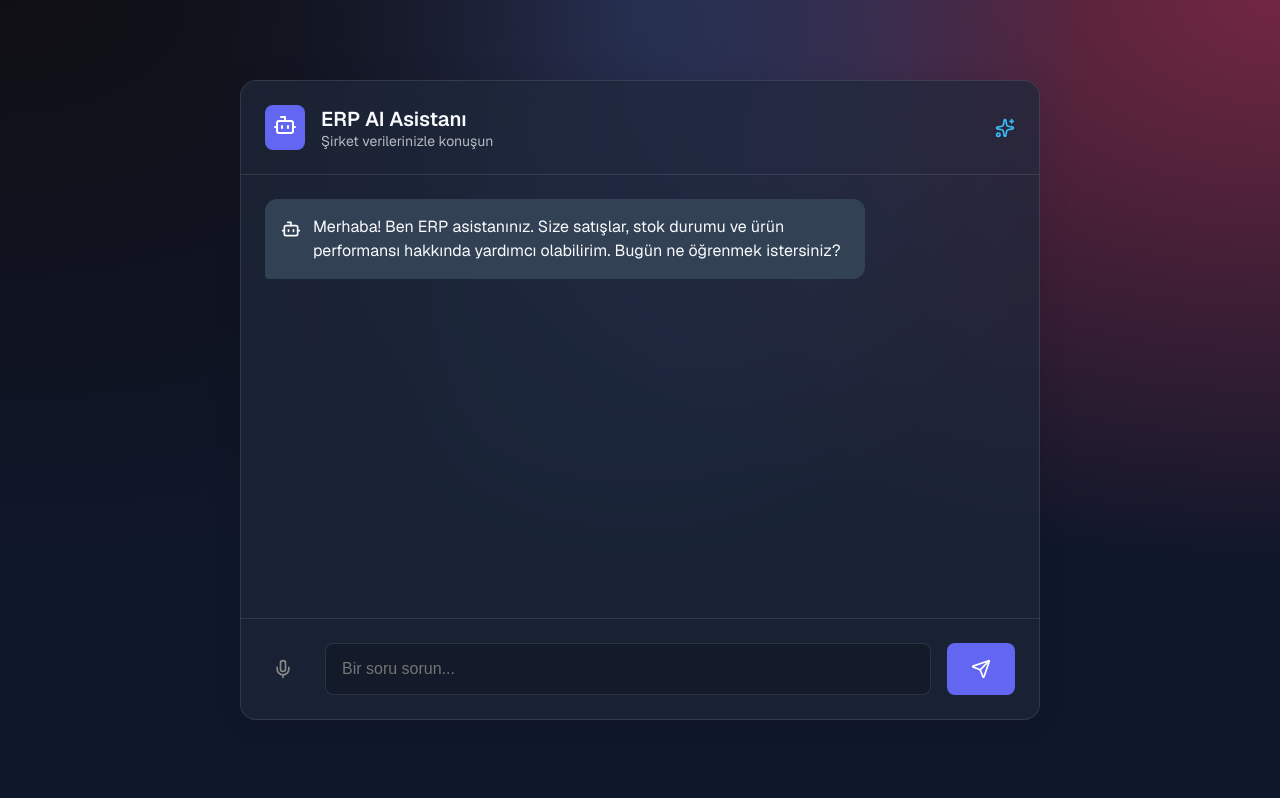
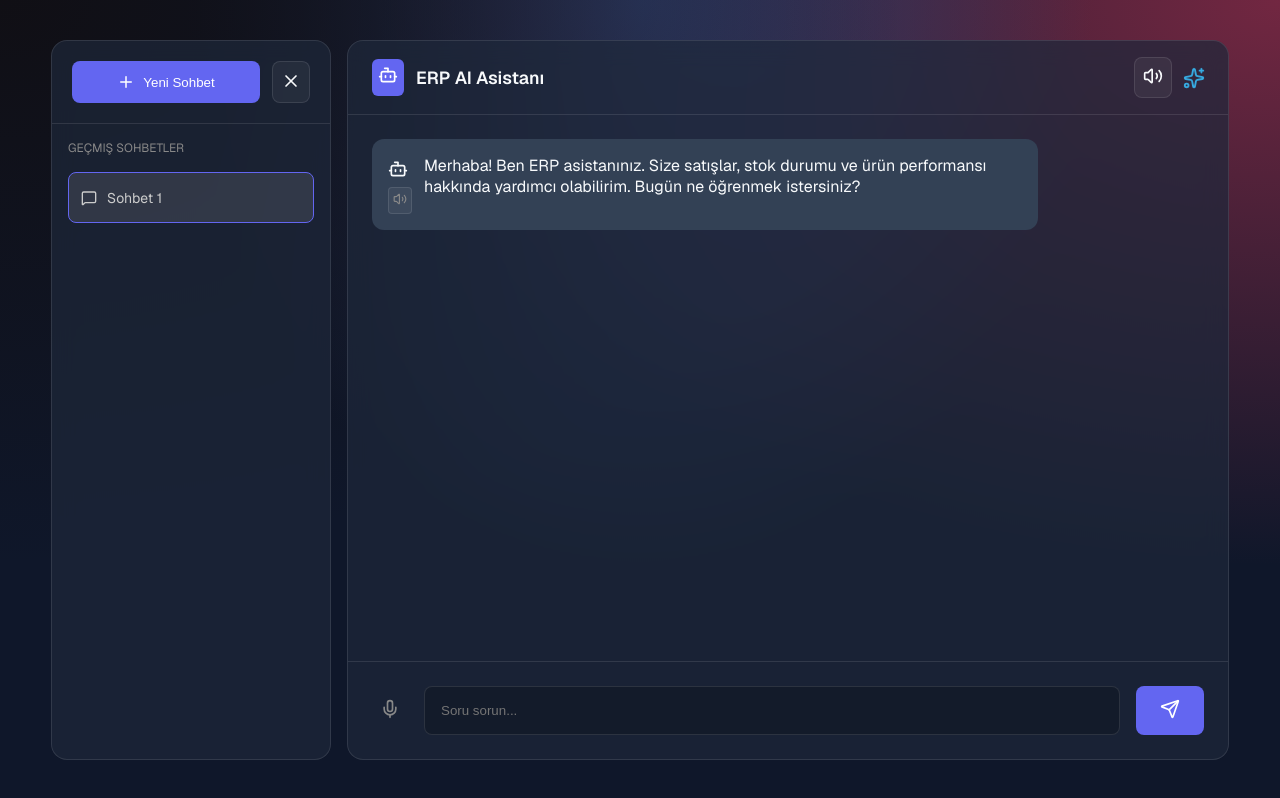
Before and after one commit to Seyfullah-KIZILKAYAA/erp_ai_cheatbot, a Next.js app: page / in a window 1280 px wide. Built offline with nearby package versions, Linux system fonts and the light colour scheme.

Commit message:
feat: multi-session sidebar, chat persistence, and improved voice controls

```diff
--- a/components/ChatInterface.module.css
+++ b/components/ChatInterface.module.css
@@ -1,30 +1,204 @@
-.container {
+.layout {
     display: flex;
-    flex-direction: column;
-    height: 80vh;
-    width: 90%;
-    max-width: 800px;
-    margin: 2rem auto;
+    height: 90vh;
+    width: 95%;
+    max-width: 1400px;
+    margin: 1rem auto;
+    gap: 1rem;
+    overflow: hidden;
+}
+
+.sidebar {
+    width: 280px;
     background: var(--card-bg);
     backdrop-filter: blur(12px);
     border: 1px solid var(--glass-border);
     border-radius: 16px;
-    box-shadow: 0 4px 30px rgba(0, 0, 0, 0.1);
+    display: flex;
+    flex-direction: column;
+    transition: all 0.3s ease;
+    flex-shrink: 0;
+}
+
+.sidebarClosed {
+    width: 0;
+    margin-right: -1rem;
+    opacity: 0;
+    pointer-events: none;
+}
+
+.sidebarHeader {
+    padding: 1.25rem;
+    display: flex;
+    gap: 0.75rem;
+    border-bottom: 1px solid var(--glass-border);
+}
+
+.newChatSidebarButton {
+    flex: 1;
+    background: var(--primary);
+    color: white;
+    border: none;
+    border-radius: 8px;
+    padding: 0.75rem;
+    display: flex;
+    align-items: center;
+    justify-content: center;
+    gap: 8px;
+    font-weight: 500;
+    cursor: pointer;
+}
+
+.closeSidebarButton {
+    background: rgba(255, 255, 255, 0.05);
+    border: 1px solid var(--glass-border);
+    color: var(--foreground);
+    padding: 8px;
+    border-radius: 8px;
+    cursor: pointer;
+}
+
+.sessionList {
+    flex: 1;
+    overflow-y: auto;
+    padding: 1rem;
+    display: flex;
+    flex-direction: column;
+    gap: 0.5rem;
+}
+
+.sidebarTitle {
+    font-size: 0.75rem;
+    text-transform: uppercase;
+    color: #888;
+    margin-bottom: 0.5rem;
+}
+
+.sessionItem {
+    display: flex;
+    align-items: center;
+    gap: 10px;
+    padding: 0.75rem;
+    border-radius: 8px;
+    cursor: pointer;
+    transition: all 0.2s;
+    color: #ccc;
+    position: relative;
+}
+
+.sessionItem:hover {
+    background: rgba(255, 255, 255, 0.08);
+    color: white;
+}
+
+.activeSession {
+    background: rgba(255, 255, 255, 0.1);
+    border: 1px solid var(--primary);
+}
+
+.sessionTitle {
+    flex: 1;
+    font-size: 0.875rem;
+    white-space: nowrap;
+    overflow: hidden;
+    text-overflow: ellipsis;
+}
+
+.deleteButton {
+    opacity: 0;
+    background: transparent;
+    border: none;
+    color: #666;
+    padding: 4px;
+    cursor: pointer;
+}
+
+.sessionItem:hover .deleteButton {
+    opacity: 1;
+}
+
+.deleteButton:hover {
+    color: #ef4444;
+}
+
+.container {
+    flex: 1;
+    background: var(--card-bg);
+    backdrop-filter: blur(12px);
+    border: 1px solid var(--glass-border);
+    border-radius: 16px;
+    display: flex;
+    flex-direction: column;
     overflow: hidden;
 }
 
 .header {
-    padding: 1.5rem;
+    padding: 1rem 1.5rem;
     border-bottom: 1px solid var(--glass-border);
     display: flex;
     align-items: center;
-    gap: 1rem;
+    justify-content: space-between;
+}
+
+.menuButton {
+    background: transparent;
+    border: none;
+    color: var(--foreground);
+    cursor: pointer;
+}
+
+.headerCenter {
+    display: flex;
+    align-items: center;
+    gap: 0.75rem;
+}
+
+.headerActions {
+    display: flex;
+    align-items: center;
+    gap: 0.75rem;
+}
+
+.actionButton {
+    background: rgba(255, 255, 255, 0.05);
+    border: 1px solid var(--glass-border);
+    color: var(--foreground);
+    padding: 8px;
+    border-radius: 8px;
+    cursor: pointer;
+}
+
+.actionButton:hover {
+    background: rgba(255, 255, 255, 0.15);
+}
+
+.disabledAction {
+    opacity: 0.5;
+    color: #888;
+}
+
+.sparkleIcon {
+    color: var(--accent);
+    animation: pulse 2s infinite ease-in-out;
+}
+
+@keyframes pulse {
+
+    0%,
+    100% {
+        transform: scale(1);
+        opacity: 0.8;
+    }
+
+    50% {
+        transform: scale(1.2);
+        opacity: 1;
+    }
 }
 
 .title {
-    font-size: 1.25rem;
+    font-size: 1.1rem;
     font-weight: 600;
-    color: var(--foreground);
 }
 
 .messagesArea {
@@ -40,23 +214,35 @@
     max-width: 80%;
     padding: 1rem;
     border-radius: 12px;
-    line-height: 1.5;
-    position: relative;
-    animation: fadeIn 0.3s ease-out forwards;
+    animation: fadeIn 0.3s ease-out;
 }
 
 .userMessage {
     align-self: flex-end;
     background: var(--chat-bubble-user);
     color: white;
-    border-bottom-right-radius: 4px;
 }
 
 .botMessage {
     align-self: flex-start;
     background: var(--chat-bubble-bot);
     color: var(--foreground);
-    border-bottom-left-radius: 4px;
+}
+
+.messageSpeakButton {
+    background: rgba(255, 255, 255, 0.05);
+    border: 1px solid var(--glass-border);
+    color: #888;
+    padding: 4px;
+    border-radius: 4px;
+    cursor: pointer;
+    transition: all 0.2s;
+    align-self: flex-start;
+}
+
+.messageSpeakButton:hover {
+    background: var(--primary);
+    color: white;
 }
 
 .inputArea {
@@ -73,13 +259,7 @@
     border: 1px solid var(--glass-border);
     background: rgba(0, 0, 0, 0.2);
     color: white;
-    font-size: 1rem;
     outline: none;
-    transition: border-color 0.2s;
-}
-
-.input:focus {
-    border-color: var(--primary);
 }
 
 .sendButton {
@@ -89,19 +269,6 @@
     border-radius: 8px;
     padding: 0 1.5rem;
     cursor: pointer;
-    font-weight: 600;
-    transition: background 0.2s, transform 0.1s;
-    display: flex;
-    align-items: center;
-    justify-content: center;
-}
-
-.sendButton:hover {
-    background: var(--primary-hover);
-}
-
-.sendButton:active {
-    transform: scale(0.98);
 }
 
 .loading {
@@ -115,27 +282,21 @@
     height: 8px;
     background: var(--foreground);
     border-radius: 50%;
-    opacity: 0.6;
-    animation: bounce 1.4s infinite ease-in-out both;
-}
-
-.dot:nth-child(1) {
-    animation-delay: -0.32s;
+    animation: bounce 1.4s infinite;
 }
 
 .dot:nth-child(2) {
-    animation-delay: -0.16s;
+    animation-delay: 0.2s;
 }
 
 @keyframes bounce {
 
     0%,
-    80%,
     100% {
         transform: scale(0);
     }
 
-    40% {
+    50% {
         transform: scale(1);
     }
 }
@@ -158,36 +319,10 @@
     color: #888;
     cursor: pointer;
     padding: 8px;
-    border-radius: 50%;
-    transition: all 0.2s;
-    display: flex;
-    align-items: center;
-    justify-content: center;
-    margin-right: 8px;
-}
-
-.micButton:hover {
-    background: rgba(255, 255, 255, 0.1);
-    color: #fff;
 }
 
 .micActive {
-    color: #ef4444 !important;
-    /* Red */
-    background: rgba(239, 68, 68, 0.1) !important;
-    animation: pulse 1.5s infinite;
+    color: #ef4444;
+    background: rgba(239, 68, 68, 0.1);
+    border-radius: 50%;
 }
-
-@keyframes pulse {
-    0% {
-        box-shadow: 0 0 0 0 rgba(239, 68, 68, 0.4);
-    }
-
-    70% {
-        box-shadow: 0 0 0 10px rgba(239, 68, 68, 0);
-    }
-
-    100% {
-        box-shadow: 0 0 0 0 rgba(239, 68, 68, 0);
-    }
-}
--- a/components/ChatInterface.tsx
+++ b/components/ChatInterface.tsx
@@ -2,7 +2,7 @@
 'use client'
 
 import { useState, useRef, useEffect } from 'react'
-import { Send, Bot, User, Sparkles, Mic, Volume2, MicOff } from 'lucide-react'
+import { Send, Bot, User, Sparkles, Mic, Volume2, VolumeX, MicOff, Plus, MessageSquare, Trash2, X, Menu } from 'lucide-react'
 import styles from './ChatInterface.module.css'
 import DynamicWidget from './DynamicComponents'
 
@@ -15,20 +15,122 @@ interface Message {
     ui_component?: 'table' | 'chart' | 'stat'
 }
 
+interface ChatSession {
+    id: string
+    title: string
+    messages: Message[]
+    timestamp: number
+}
+
+const SESSIONS_KEY = 'erp_chat_sessions';
+const SPEECH_KEY = 'erp_speech_enabled';
+const MAX_SESSIONS = 15;
+
 export default function ChatInterface() {
-    const [messages, setMessages] = useState<Message[]>([
-        {
+    const initialMessage: Message = {
         id: '1',
         role: 'bot',
         content: 'Merhaba! Ben ERP asistanınız. Size satışlar, stok durumu ve ürün performansı hakkında yardımcı olabilirim. Bugün ne öğrenmek istersiniz?',
         timestamp: new Date()
-        }
-    ])
+    };
+
+    const [sessions, setSessions] = useState<ChatSession[]>([])
+    const [currentSessionId, setCurrentSessionId] = useState<string>('')
     const [inputValue, setInputValue] = useState('')
     const [isLoading, setIsLoading] = useState(false)
     const [isListening, setIsListening] = useState(false)
+    const [isSpeechEnabled, setIsSpeechEnabled] = useState(true)
+    const [isSidebarOpen, setIsSidebarOpen] = useState(true)
+
     const messagesEndRef = useRef<HTMLDivElement>(null)
     const recognitionRef = useRef<any>(null)
+
+    // --- Persistence Logic ---
+    useEffect(() => {
+        // Load Audio Setting
+        const savedSpeechPref = localStorage.getItem(SPEECH_KEY);
+        if (savedSpeechPref !== null) {
+            setIsSpeechEnabled(savedSpeechPref === 'true');
+        }
+
+        // Load Sessions
+        const savedSessions = localStorage.getItem(SESSIONS_KEY);
+        if (savedSessions) {
+            try {
+                const parsed = JSON.parse(savedSessions);
+                const loadedSessions = parsed.map((s: any) => ({
+                    ...s,
+                    messages: s.messages.map((m: any) => ({ ...m, timestamp: new Date(m.timestamp) }))
+                }));
+                setSessions(loadedSessions);
+                if (loadedSessions.length > 0) {
+                    setCurrentSessionId(loadedSessions[0].id);
+                } else {
+                    createNewChat();
+                }
+            } catch (e) {
+                console.error("Session load error:", e);
+                createNewChat();
+            }
+        } else {
+            createNewChat();
+        }
+    }, []);
+
+    useEffect(() => {
+        if (sessions.length > 0) {
+            localStorage.setItem(SESSIONS_KEY, JSON.stringify(sessions));
+        }
+    }, [sessions]);
+
+    useEffect(() => {
+        localStorage.setItem(SPEECH_KEY, isSpeechEnabled.toString());
+        if (!isSpeechEnabled && window.speechSynthesis) {
+            window.speechSynthesis.cancel();
+        }
+    }, [isSpeechEnabled]);
+
+    const createNewChat = () => {
+        const newId = Date.now().toString();
+        const newSession: ChatSession = {
+            id: newId,
+            title: `Sohbet ${sessions.length + 1}`,
+            messages: [initialMessage],
+            timestamp: Date.now()
+        };
+        setSessions(prev => [newSession, ...prev.slice(0, MAX_SESSIONS - 1)]);
+        setCurrentSessionId(newId);
+    };
+
+    const deleteSession = (e: React.MouseEvent, id: string) => {
+        e.stopPropagation();
+        const updated = sessions.filter(s => s.id !== id);
+        setSessions(updated);
+        if (currentSessionId === id) {
+            if (updated.length > 0) {
+                setCurrentSessionId(updated[0].id);
+            } else {
+                createNewChat();
+            }
+        }
+    };
+
+    const currentSession = sessions.find(s => s.id === currentSessionId) || { messages: [initialMessage] };
+    const messages = currentSession.messages;
+
+    const updateCurrentSessionMessages = (newMessages: Message[]) => {
+        setSessions(prev => prev.map(s => {
+            if (s.id === currentSessionId) {
+                const firstUserMsg = newMessages.find(m => m.role === 'user');
+                return {
+                    ...s,
+                    messages: newMessages,
+                    title: firstUserMsg ? (firstUserMsg.content.length > 25 ? firstUserMsg.content.slice(0, 25) + '...' : firstUserMsg.content) : s.title
+                };
+            }
+            return s;
+        }));
+    };
 
     const scrollToBottom = () => {
         messagesEndRef.current?.scrollIntoView({ behavior: 'smooth' })
@@ -38,63 +140,44 @@ export default function ChatInterface() {
         scrollToBottom()
     }, [messages])
 
-    // --- SESLİ KOMUT İŞLEMLERİ ---
+    // --- Voice Logic ---
     useEffect(() => {
         if (typeof window !== 'undefined' && 'webkitSpeechRecognition' in window) {
             const SpeechRecognition = (window as any).webkitSpeechRecognition
             const recognition = new SpeechRecognition()
-            recognition.continuous = false; // Tek cümle alıp dursun
+            recognition.continuous = false;
             recognition.interimResults = false;
             recognition.lang = 'tr-TR';
 
             recognition.onresult = (event: any) => {
                 const transcript = event.results[0][0].transcript
                 setInputValue(transcript)
-                setTimeout(() => handleSendMessage(null, transcript), 500) // 0.5sn sonra otomatik gönder
+                setTimeout(() => handleSendMessage(null, transcript), 500)
             }
 
-            recognition.onend = () => {
-                setIsListening(false)
-            }
-
-            recognition.onerror = (event: any) => {
-                console.error("Speech recognition error", event.error)
-                setIsListening(false)
-            }
-
+            recognition.onend = () => setIsListening(false)
+            recognition.onerror = () => setIsListening(false)
             recognitionRef.current = recognition
         }
     }, [])
 
     const toggleListening = () => {
-        if (!recognitionRef.current) {
-            alert("Tarayıcınız sesli komut özelliğini desteklemiyor.")
-            return;
-        }
-
-        if (isListening) {
-            recognitionRef.current.stop()
-        } else {
-            recognitionRef.current.start()
-            setIsListening(true)
-        }
+        if (!recognitionRef.current) return alert("Sesli komut desteklenmiyor.");
+        if (isListening) recognitionRef.current.stop();
+        else { recognitionRef.current.start(); setIsListening(true); }
     }
 
     const speakText = (text: string) => {
-        if (!window.speechSynthesis) return;
+        if (typeof window === 'undefined' || !window.speechSynthesis) return;
 
-        // Varsa önceki konuşmayı durdur
         window.speechSynthesis.cancel();
-
         const utterance = new SpeechSynthesisUtterance(text);
         utterance.lang = 'tr-TR';
         window.speechSynthesis.speak(utterance);
     }
-    // ----------------------------
 
     const handleSendMessage = async (e: React.FormEvent | null, textOverride?: string) => {
         if (e) e.preventDefault()
-
         const finalContent = textOverride || inputValue
         if (!finalContent.trim()) return
 
@@ -105,7 +188,8 @@ export default function ChatInterface() {
             timestamp: new Date()
         }
 
-        setMessages(prev => [...prev, userMessage])
+        const updatedMessages = [...messages, userMessage];
+        updateCurrentSessionMessages(updatedMessages);
         setInputValue('')
         setIsLoading(true)
 
@@ -121,8 +205,8 @@ export default function ChatInterface() {
 
             const data = await response.json();
 
-            // Cevabı SESLİ oku
-            speakText(data.content);
+            // Auto speak if enabled
+            if (isSpeechEnabled) speakText(data.content);
 
             const botMessage: Message = {
                 id: (Date.now() + 1).toString(),
@@ -133,32 +217,78 @@ export default function ChatInterface() {
                 timestamp: new Date()
             }
 
-            setMessages(prev => [...prev, botMessage])
+            updateCurrentSessionMessages([...updatedMessages, botMessage]);
         } catch (err: any) {
             console.error('Chat API Error:', err)
-            const errorMessage: Message = {
+            updateCurrentSessionMessages([...updatedMessages, {
                 id: (Date.now() + 1).toString(),
                 role: 'bot',
-                content: 'Üzgünüm, bir iletişim hatası oluştu. Lütfen bağlantınızı kontrol edin.',
+                content: 'İletişim hatası oluştu.',
                 timestamp: new Date()
-            }
-            setMessages(prev => [...prev, errorMessage])
+            }]);
         } finally {
             setIsLoading(false)
         }
     }
 
     return (
+        <div className={styles.layout}>
+            {/* --- SIDEBAR --- */}
+            <aside className={`${styles.sidebar} ${!isSidebarOpen ? styles.sidebarClosed : ''}`}>
+                <div className={styles.sidebarHeader}>
+                    <button onClick={createNewChat} className={styles.newChatSidebarButton}>
+                        <Plus size={18} />
+                        <span>Yeni Sohbet</span>
+                    </button>
+                    <button onClick={() => setIsSidebarOpen(false)} className={styles.closeSidebarButton}>
+                        <X size={20} />
+                    </button>
+                </div>
+
+                <div className={styles.sessionList}>
+                    <div className={styles.sidebarTitle}>Geçmiş Sohbetler</div>
+                    {sessions.map(session => (
+                        <div
+                            key={session.id}
+                            className={`${styles.sessionItem} ${currentSessionId === session.id ? styles.activeSession : ''}`}
+                            onClick={() => setCurrentSessionId(session.id)}
+                        >
+                            <MessageSquare size={16} />
+                            <span className={styles.sessionTitle}>{session.title}</span>
+                            <button onClick={(e) => deleteSession(e, session.id)} className={styles.deleteButton}>
+                                <Trash2 size={14} />
+                            </button>
+                        </div>
+                    ))}
+                </div>
+            </aside>
+
+            {/* --- MAIN --- */}
             <div className={styles.container}>
                 <header className={styles.header}>
-                <div style={{ background: 'var(--primary)', padding: '8px', borderRadius: '8px' }}>
-                    <Bot size={24} color="white" />
+                    {!isSidebarOpen && (
+                        <button onClick={() => setIsSidebarOpen(true)} className={styles.menuButton}>
+                            <Menu size={24} />
+                        </button>
+                    )}
+
+                    <div className={styles.headerCenter}>
+                        <div style={{ background: 'var(--primary)', padding: '6px', borderRadius: '6px' }}>
+                            <Bot size={20} color="white" />
                         </div>
-                <div>
                         <h2 className={styles.title}>ERP AI Asistanı</h2>
-                    <p style={{ fontSize: '0.875rem', opacity: 0.7 }}>Şirket verilerinizle konuşun</p>
                     </div>
-                <Sparkles size={20} style={{ marginLeft: 'auto', color: 'var(--accent)' }} />
+
+                    <div className={styles.headerActions}>
+                        <button
+                            onClick={() => setIsSpeechEnabled(!isSpeechEnabled)}
+                            className={`${styles.actionButton} ${!isSpeechEnabled ? styles.disabledAction : ''}`}
+                            title={isSpeechEnabled ? "Otomatik Okumayı Kapat" : "Otomatik Okumayı Aç"}
+                        >
+                            {isSpeechEnabled ? <Volume2 size={20} /> : <VolumeX size={20} />}
+                        </button>
+                        <Sparkles size={20} className={styles.sparkleIcon} />
+                    </div>
                 </header>
 
                 <div className={styles.messagesArea}>
@@ -166,12 +296,21 @@ export default function ChatInterface() {
                         <div key={msg.id} className={`${styles.message} ${msg.role === 'user' ? styles.userMessage : styles.botMessage}`}>
                             <div style={{ display: 'flex', gap: '12px', alignItems: 'flex-start', flexDirection: 'column' }}>
                                 <div style={{ display: 'flex', gap: '12px', alignItems: 'flex-start', width: '100%' }}>
-                                {msg.role === 'bot' && <Bot size={20} style={{ flexShrink: 0, marginTop: '4px' }} />}
+                                    {msg.role === 'bot' && (
+                                        <div style={{ display: 'flex', flexDirection: 'column', gap: '8px' }}>
+                                            <Bot size={20} style={{ flexShrink: 0, marginTop: '4px' }} />
+                                            <button
+                                                onClick={() => speakText(msg.content)}
+                                                className={styles.messageSpeakButton}
+                                                title="Sesli Dinle"
+                                            >
+                                                <Volume2 size={14} />
+                                            </button>
+                                        </div>
+                                    )}
                                     <div style={{ whiteSpace: 'pre-wrap', flex: 1 }}>{msg.content}</div>
                                     {msg.role === 'user' && <User size={20} style={{ flexShrink: 0, marginTop: '4px' }} />}
                                 </div>
-
-                            {/* [NEW] Dynamic Widget Rendering */}
                                 {msg.role === 'bot' && msg.data && (
                                     <div style={{ width: '100%', paddingLeft: '32px' }}>
                                         <DynamicWidget type={msg.ui_component || 'table'} data={msg.data} />
@@ -193,25 +332,19 @@ export default function ChatInterface() {
                 </div>
 
                 <form className={styles.inputArea} onSubmit={handleSendMessage}>
-                <button
-                    type="button"
-                    className={`${styles.micButton} ${isListening ? styles.micActive : ''}`}
-                    onClick={toggleListening}
-                    title="Sesli Konuş"
-                >
+                    <button type="button" className={`${styles.micButton} ${isListening ? styles.micActive : ''}`} onClick={toggleListening}>
                         {isListening ? <MicOff size={20} /> : <Mic size={20} />}
                     </button>
                     <input
                         type="text"
                         className={styles.input}
-                    placeholder={isListening ? "Dinliyorum..." : "Bir soru sorun..."}
+                        placeholder={isListening ? "Dinliyorum..." : "Soru sorun..."}
                         value={inputValue}
                         onChange={(e) => setInputValue(e.target.value)}
                     />
-                <button type="submit" className={styles.sendButton} disabled={isLoading}>
-                    <Send size={20} />
-                </button>
+                    <button type="submit" className={styles.sendButton} disabled={isLoading}><Send size={20} /></button>
                 </form>
+            </div>
         </div>
     )
 }
```
Lines whose indentation alone changed are shown as unchanged.
